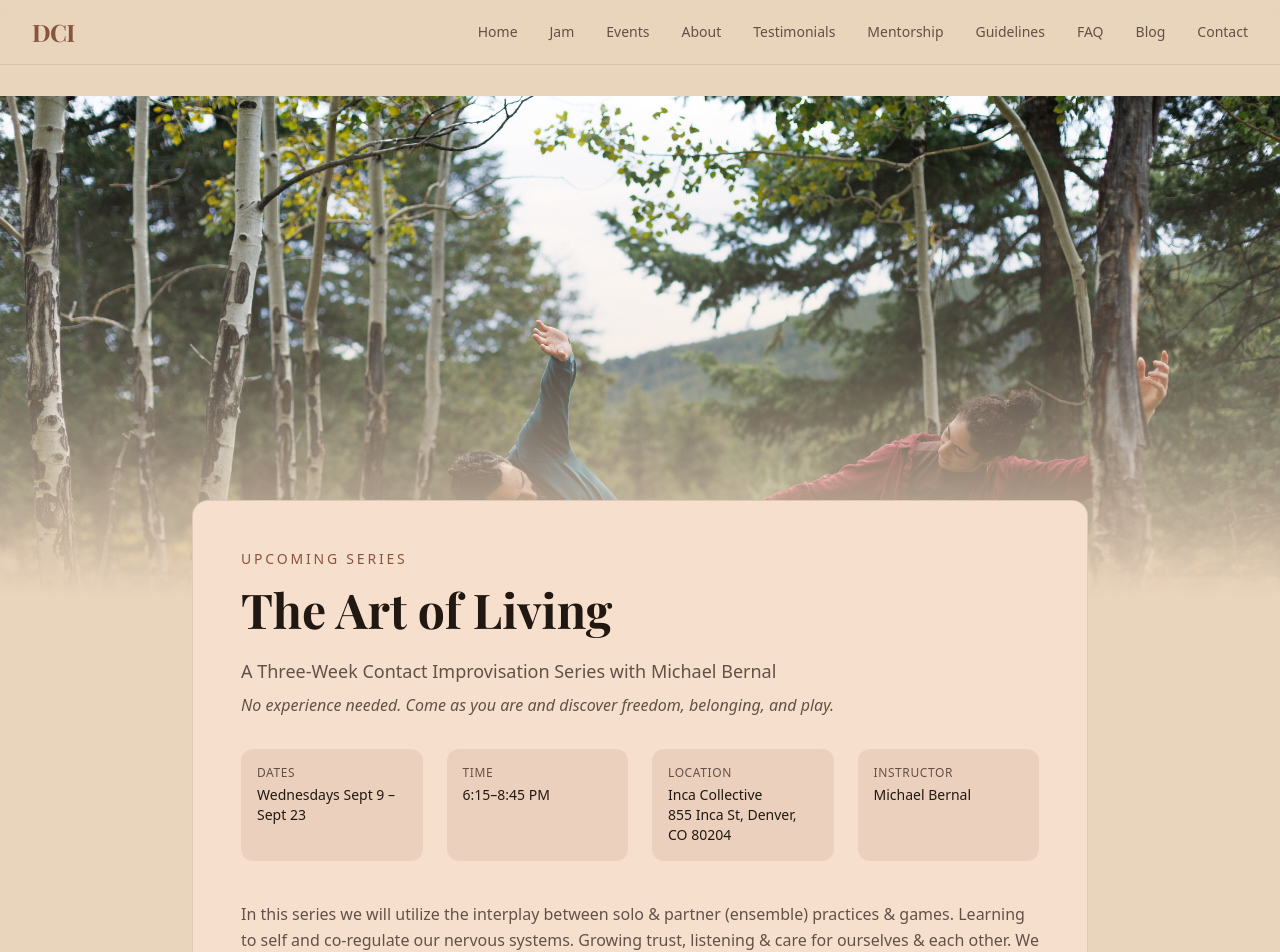
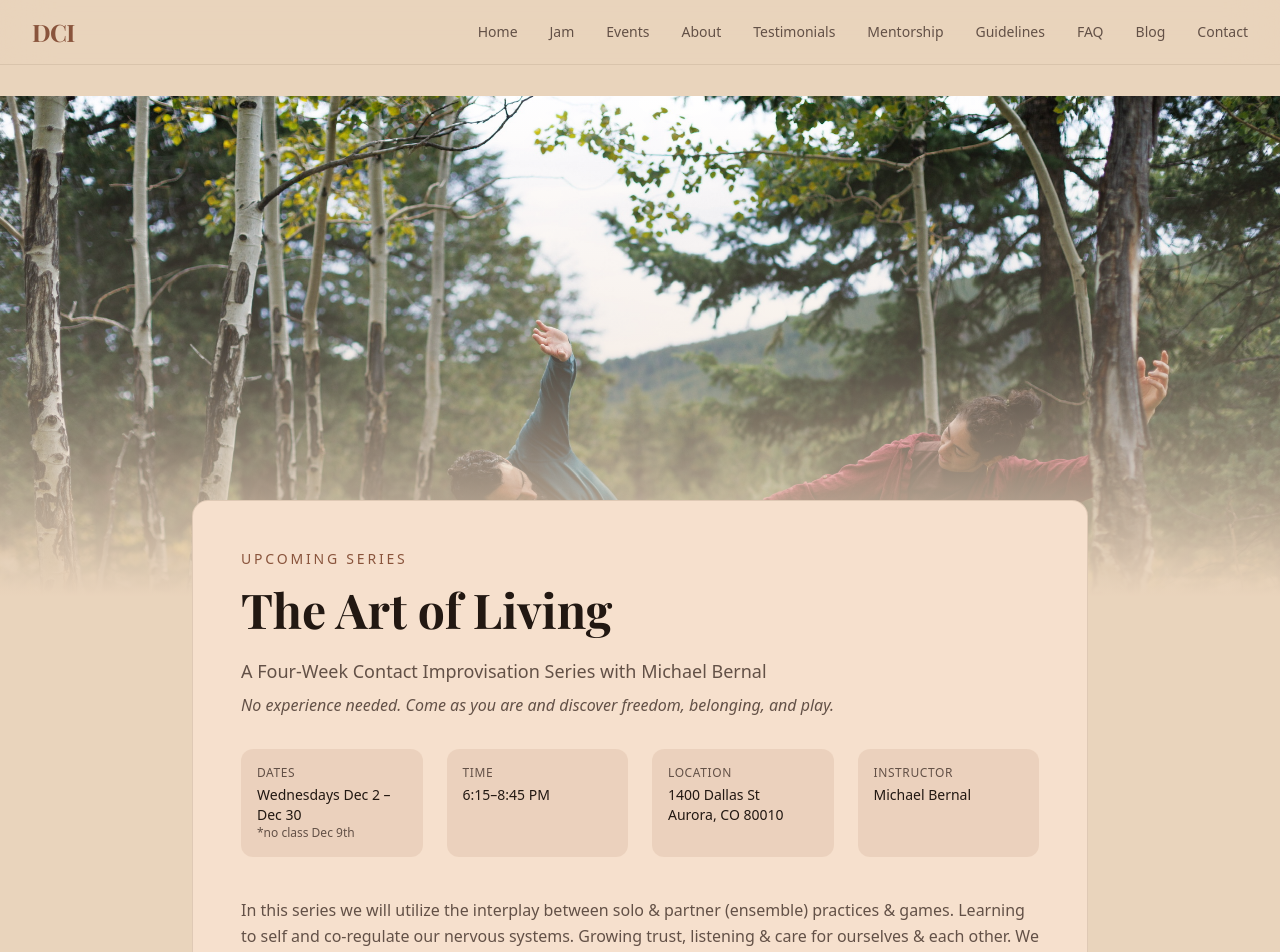
Before and after one commit to cameronmurdock/new-denvercontactimprov, a Next.js app: page /events/art-of-living-aug-2026 in a window 1280 px wide. Shown: the top 952 px of the page. Built offline with nearby package versions, Linux system fonts and the light colour scheme; a web font is replaced by a local one.

Commit message:
Builder: Can you please update all the events pages with this new series including the banner in the landing

```diff
--- a/src/app/events/art-of-living-aug-2026/page.tsx
+++ b/src/app/events/art-of-living-aug-2026/page.tsx
@@ -3,16 +3,16 @@ import Image from "next/image";
 import { imagePath } from "@/lib/paths";
 
 export const metadata: Metadata = {
-  title: "The Art of Living — Sept 2025 Contact Improv Series in Denver",
+  title: "The Art of Living — Dec 2025 Contact Improv Series in Aurora/Denver",
   description:
-    "A Three-Week beginner-friendly Contact Improvisation Series with Michael Bernal. Wednesdays Sept 9 – Sept 23 at Inca Collective, Denver. No experience needed.",
+    "A Four-Week beginner-friendly Contact Improvisation Series with Michael Bernal. Wednesdays Dec 2 – Dec 30 at 1400 Dallas St, Aurora, CO. No experience needed.",
   alternates: {
     canonical: "https://denvercontactimprov.com/events/art-of-living-aug-2026/",
   },
   openGraph: {
-    title: "The Art of Living — Sept 2025 Contact Improv Series",
+    title: "The Art of Living — Dec 2025 Contact Improv Series",
     description:
-      "Three-Week Contact Improvisation Series with Michael Bernal. Wednesdays Sept 9 – Sept 23 at Inca Collective, Denver.",
+      "Four-Week Contact Improvisation Series with Michael Bernal. Wednesdays Dec 2 – Dec 30 at 1400 Dallas St, Aurora, CO.",
     url: "https://denvercontactimprov.com/events/art-of-living-aug-2026/",
   },
 };
@@ -77,7 +77,7 @@ export default function EventPage() {
               The Art of Living
             </h1>
             <p className="text-lg text-muted-foreground mb-2">
-              A Three-Week Contact Improvisation Series with Michael Bernal
+              A Four-Week Contact Improvisation Series with Michael Bernal
             </p>
             <p className="italic text-muted-foreground mb-8">
               No experience needed. Come as you are and discover freedom,
@@ -91,8 +91,9 @@ export default function EventPage() {
                   Dates
                 </p>
                 <p className="text-sm font-medium text-foreground">
-                  Wednesdays Sept 9 &ndash; Sept 23
+                  Wednesdays Dec 2 &ndash; Dec 30
                 </p>
+                <p className="text-xs text-muted-foreground">*no class Dec 9th</p>
               </div>
               <div className="p-4 bg-secondary/50 rounded-xl">
                 <p className="text-xs text-muted-foreground uppercase tracking-wider mb-1">
@@ -107,9 +108,9 @@ export default function EventPage() {
                   Location
                 </p>
                 <p className="text-sm font-medium text-foreground">
-                  Inca Collective
+                  1400 Dallas St
                   <br />
-                  855 Inca St, Denver, CO 80204
+                  Aurora, CO 80010
                 </p>
               </div>
               <div className="p-4 bg-secondary/50 rounded-xl">
--- a/src/app/page.tsx
+++ b/src/app/page.tsx
@@ -184,17 +184,17 @@ export default function Home() {
                 The Art of Living
               </h2>
               <h3 className="text-lg text-muted-foreground mb-4">
-                A Three-Week Contact Improvisation Series with Michael Bernal
+                A Four-Week Contact Improvisation Series with Michael Bernal
               </h3>
               <p className="text-muted-foreground leading-relaxed mb-4">
                 No experience needed. Come as you are and discover freedom,
                 belonging, and play.
               </p>
               <p className="text-sm text-muted-foreground mb-2">
-                Wednesdays Sept 9 – Sept 23 &middot; 6:15–8:45 PM
+                Wednesdays Dec 2 – Dec 30 &middot; 6:15–8:45 PM &middot; *no class Dec 9th
               </p>
               <p className="text-sm text-muted-foreground mb-4">
-                Inca Collective &middot; 855 Inca St, Denver, CO 80204
+                1400 Dallas St, Aurora, CO 80010
               </p>
               <p className="text-sm font-semibold uppercase tracking-wide text-warm mb-1">
                 Early Bird &mdash; Sold Out
--- a/src/lib/site-data.ts
+++ b/src/lib/site-data.ts
@@ -15,11 +15,11 @@ export const upcomingEvents = [
     slug: "art-of-living-aug-2026",
     type: "series",
     title: "The Art of Living",
-    subtitle: "A Three-Week Contact Improvisation Series with Michael Bernal",
-    dates: "Wednesdays Sept 9 – Sept 23, 2025",
-    schedule: "6:15–8:45 PM",
-    location: "Inca Collective · 855 Inca St, Denver, CO 80204",
-    price: "$333 regular · $222 early bird (first 5)",
+    subtitle: "A Four-Week Contact Improvisation Series with Michael Bernal",
+    dates: "Wednesdays Dec 2 – Dec 30, 2025",
+    schedule: "6:15–8:45 PM · *no class Dec 9th",
+    location: "1400 Dallas St, Aurora, CO 80010",
+    price: "$345 regular · $234 early bird (first 5)",
     earlyBirdSoldOut: true,
     spotsLeft: "Only 2 spots left at regular pricing!",
     description:
```
Also changed, not shown: 1 other file (tests, documents, lock files or other folders).
